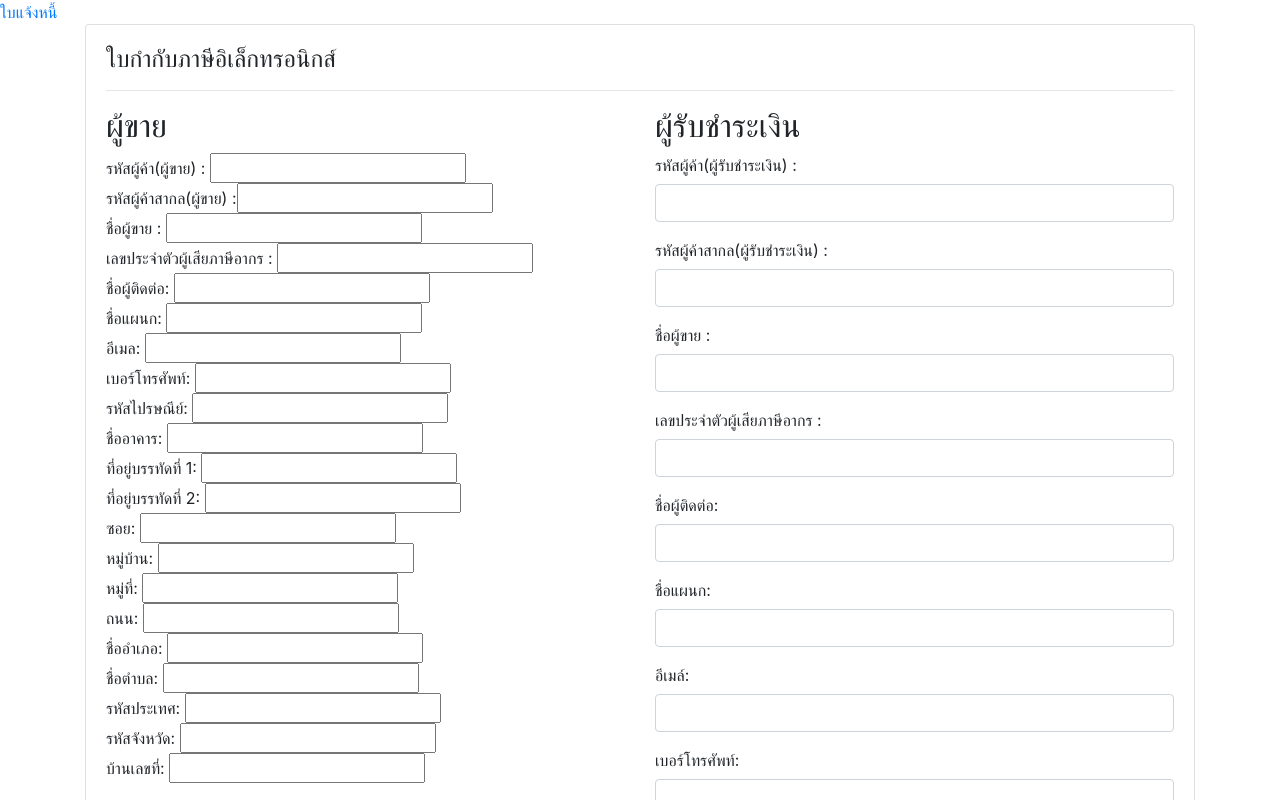
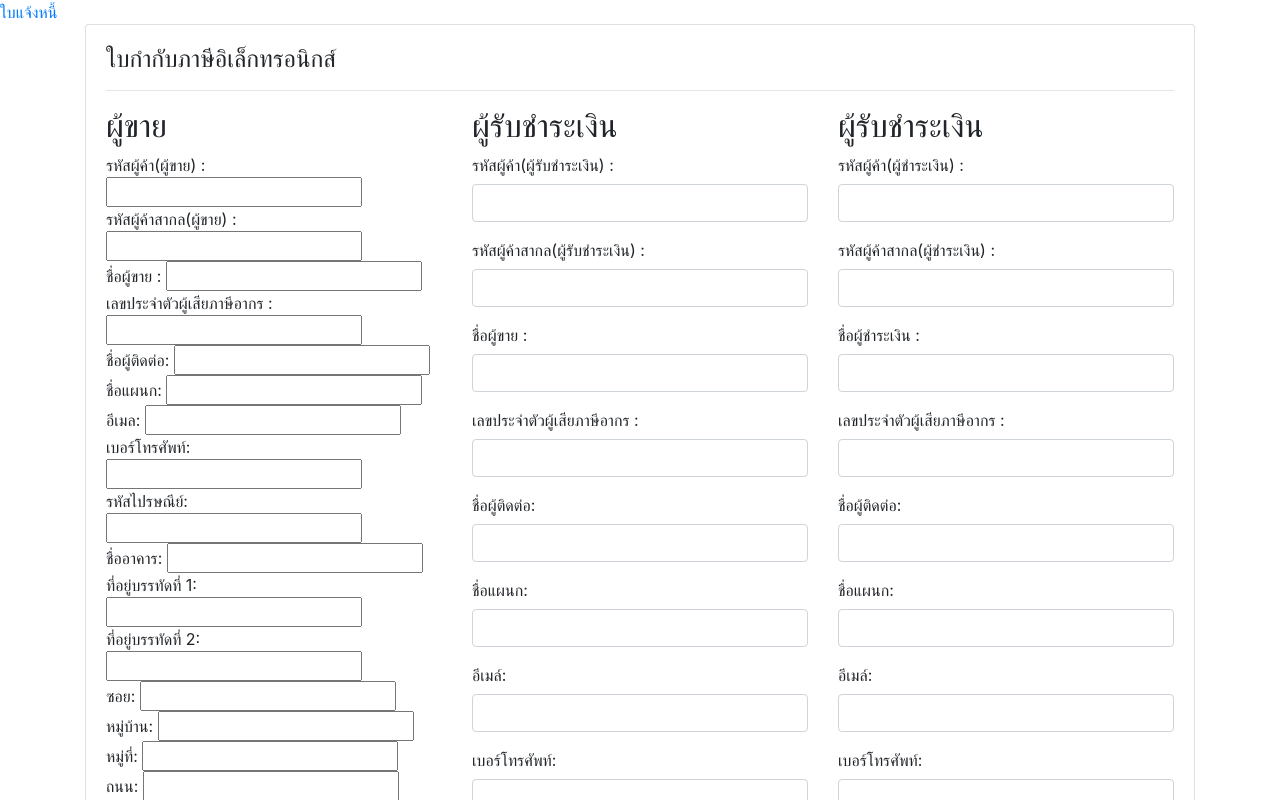
Before and after one commit to it-kmitl-2018/group2-frontend, a Vue app: page /#/ETaxInvoiceForm in a window 1280 px wide. Shown: the top 800 px of the page. Built offline with nearby package versions, Linux system fonts and the light colour scheme.

Commit message:
Import PayerForm Component into ETaxInvoiceForm.

```diff
--- a/src/components/ETaxInvoiceForm.vue
+++ b/src/components/ETaxInvoiceForm.vue
@@ -6,6 +6,7 @@
         <b-row>
           <b-col><seller-form :seller="seller"></seller-form></b-col>
           <b-col><payee-form :payee="payee"></payee-form></b-col>
+          <b-col><payer-form :payer="payer"></payer-form></b-col>
         </b-row>
       </b-card>
     </b-container>
@@ -17,6 +18,8 @@ import SellerForm from '@/components/forms/SellerForm';
 import SellerData from '@/data/Seller.data';
 import PayeeForm from '@/components/forms/PayeeForm';
 import PayeeData from '@/data/Payee.data';
+import PayerForm from '@/components/forms/PayerForm';
+import PayerData from '@/data/Payer.data';
 import '../../node_modules/bootstrap/dist/css/bootstrap.css';
 import '../../node_modules/bootstrap-vue/dist/bootstrap-vue.css';
 
@@ -25,11 +28,13 @@ export default {
     return {
       seller: SellerData.data,
       payee: PayeeData.data,
+      payer: PayerData.data,
     };
   },
   components: {
     SellerForm,
     PayeeForm,
+    PayerForm,
   },
 };
 </script>
```
